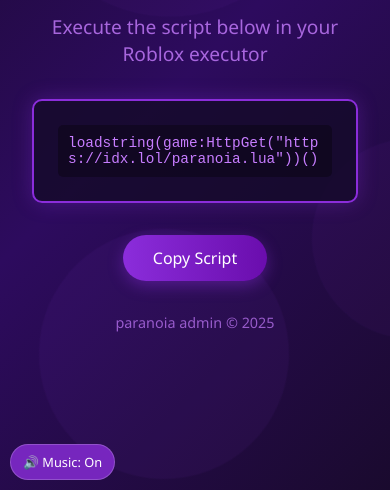
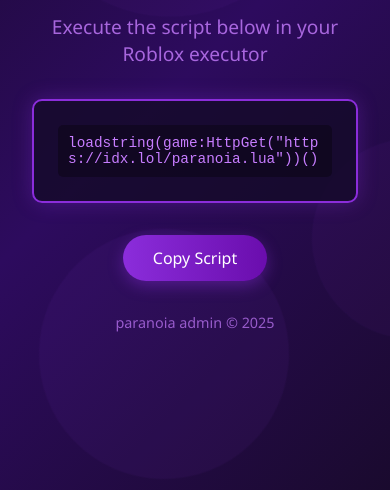
Before and after one commit to EXVYS/idx, a plain HTML site: page paranoia/index.html in a window 390 px wide. Shown: the part 354-844 px from the top of the page. Drawn offline with Linux system fonts and the light colour scheme.

Commit message:
Update index.html

```diff
--- a/paranoia/index.html
+++ b/paranoia/index.html
@@ -230,32 +230,6 @@
             left: 100%;
         }
 
-        /* Music controls */
-        .music-controls {
-            position: fixed;
-            bottom: 20px;
-            left: 20px;
-            z-index: 1000;
-        }
-
-        .music-btn {
-            background: rgba(139, 45, 219, 0.8);
-            color: white;
-            border: none;
-            padding: 10px 15px;
-            border-radius: 50px;
-            cursor: pointer;
-            font-size: 0.9rem;
-            transition: all 0.3s ease;
-            backdrop-filter: blur(10px);
-            border: 1px solid rgba(255, 255, 255, 0.2);
-        }
-
-        .music-btn:hover {
-            background: rgba(139, 45, 219, 1);
-            transform: scale(1.05);
-        }
-
         /* Success message */
         .success-message {
             position: fixed;
@@ -297,16 +271,6 @@
             .code-text {
                 font-size: 0.9rem;
             }
-
-            .music-controls {
-                bottom: 10px;
-                left: 10px;
-            }
-
-            .music-btn {
-                padding: 8px 12px;
-                font-size: 0.8rem;
-            }
         }
     </style>
 </head>
@@ -336,75 +300,12 @@
         </footer>
     </div>
 
-    <!-- Music controls -->
-    <div class="music-controls">
-        <button class="music-btn" id="musicToggle">🔊 Music: On</button>
-    </div>
-
     <!-- Success message -->
     <div class="success-message" id="successMessage">
         Script copied to clipboard!
     </div>
 
-    <!-- Audio element -->
-    <audio id="backgroundMusic" loop autoplay>
-        <source src="https://idx.lol/paranoia/music.mp3" type="audio/mpeg">
-    </audio>
-
     <script>
-        // Music functionality
-        const backgroundMusic = document.getElementById('backgroundMusic');
-        const musicToggle = document.getElementById('musicToggle');
-        let isMusicPlaying = true;
-
-        // Auto-play music when page loads with user interaction fallback
-        document.addEventListener('click', function() {
-            if (backgroundMusic.paused) {
-                backgroundMusic.play().then(() => {
-                    console.log('Music started playing');
-                    isMusicPlaying = true;
-                    musicToggle.textContent = '🔊 Music: On';
-                }).catch(error => {
-                    console.log('Play failed:', error);
-                });
-            }
-        }, { once: true });
-
-        // Also try to play on page load
-        window.addEventListener('load', function() {
-            backgroundMusic.play().then(() => {
-                console.log('Music auto-played on load');
-                isMusicPlaying = true;
-                musicToggle.textContent = '🔊 Music: On';
-            }).catch(error => {
-                console.log('Auto-play blocked, waiting for user interaction');
-                musicToggle.textContent = '🔇 Click to Play';
-                isMusicPlaying = false;
-            });
-        });
-
-        // Toggle music play/pause
-        musicToggle.addEventListener('click', function() {
-            if (isMusicPlaying) {
-                backgroundMusic.pause();
-                musicToggle.textContent = '🔇 Music: Off';
-            } else {
-                backgroundMusic.play().then(() => {
-                    musicToggle.textContent = '🔊 Music: On';
-                }).catch(error => {
-                    console.log('Play failed:', error);
-                    musicToggle.textContent = '🔇 Click Failed';
-                });
-            }
-            isMusicPlaying = !isMusicPlaying;
-        });
-
-        // Handle music ending and restart (for additional safety)
-        backgroundMusic.addEventListener('ended', function() {
-            backgroundMusic.currentTime = 0;
-            backgroundMusic.play();
-        });
-
         // Copy to clipboard functionality
         document.getElementById('copyButton').addEventListener('click', function() {
             const scriptText = 'loadstring(game:HttpGet("https://idx.lol/paranoia.lua"))()';
```
